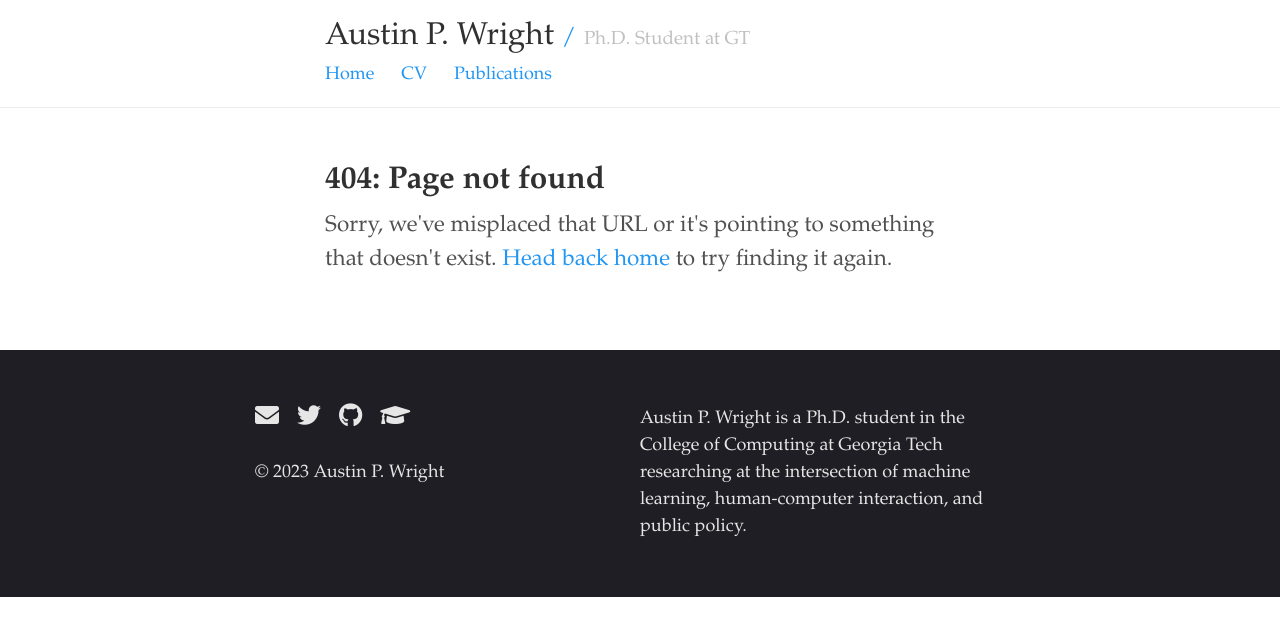
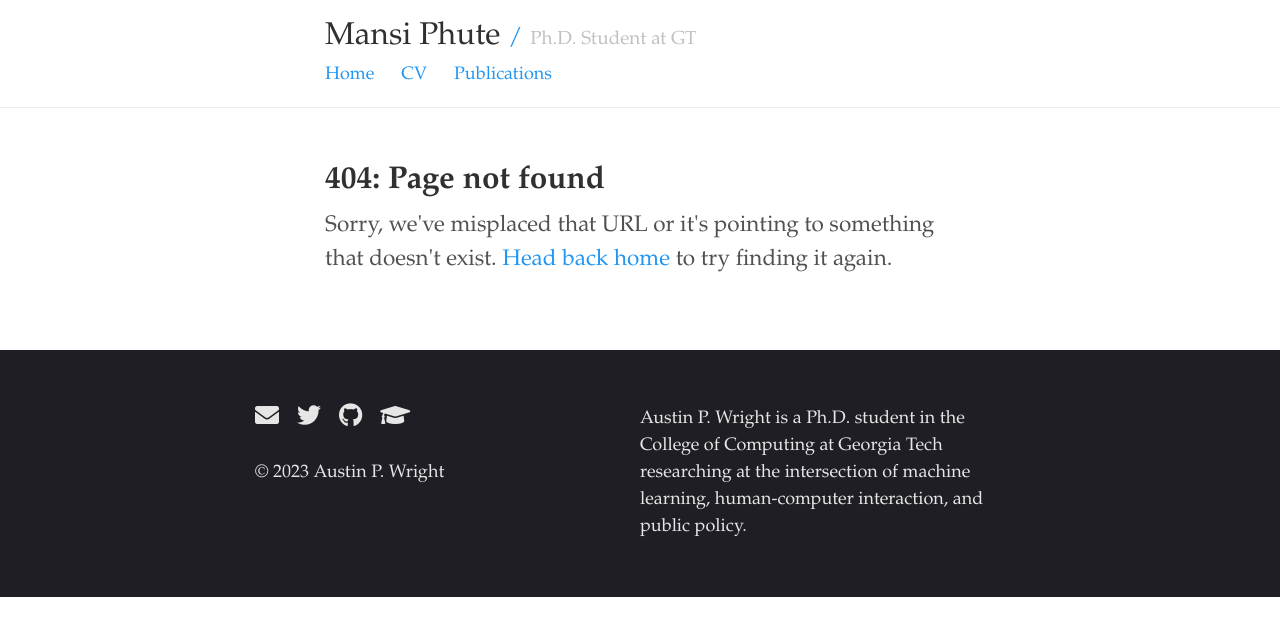
Before and after one commit to mphute/mphute.github.io, a Jekyll site: the page built from assets/index.html, in a window 1280 px wide. Shown: the top 636 px of the page. Built offline with Jekyll 4.4.1, drawn with Linux system fonts in a browser that asks for light colours; nearby versions of some CDN libraries; some web fonts are replaced.

Commit message:
change config

```diff
--- a/_config.yml
+++ b/_config.yml
@@ -5,9 +5,9 @@
 # relative_permalinks: true
 
 # Setup
-title: Austin P. Wright
+title: Mansi Phute
 tagline: Ph.D. Student at GT
-url: http://austinpwright.com
+url: http://mphute.github.io
 # gems:                [jekyll-paginate]
 # paginate:            5
 baseurl: ""
```
